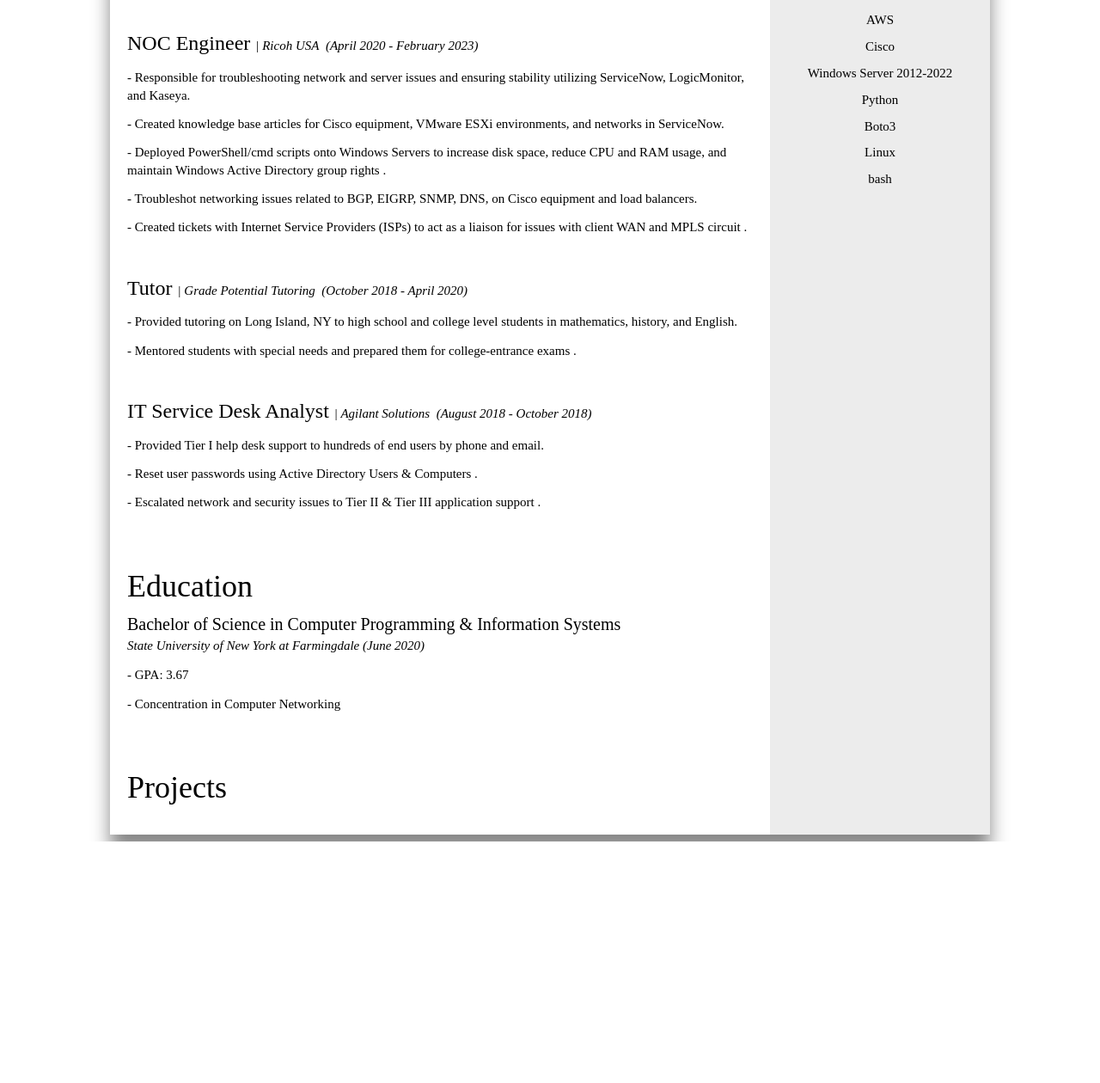
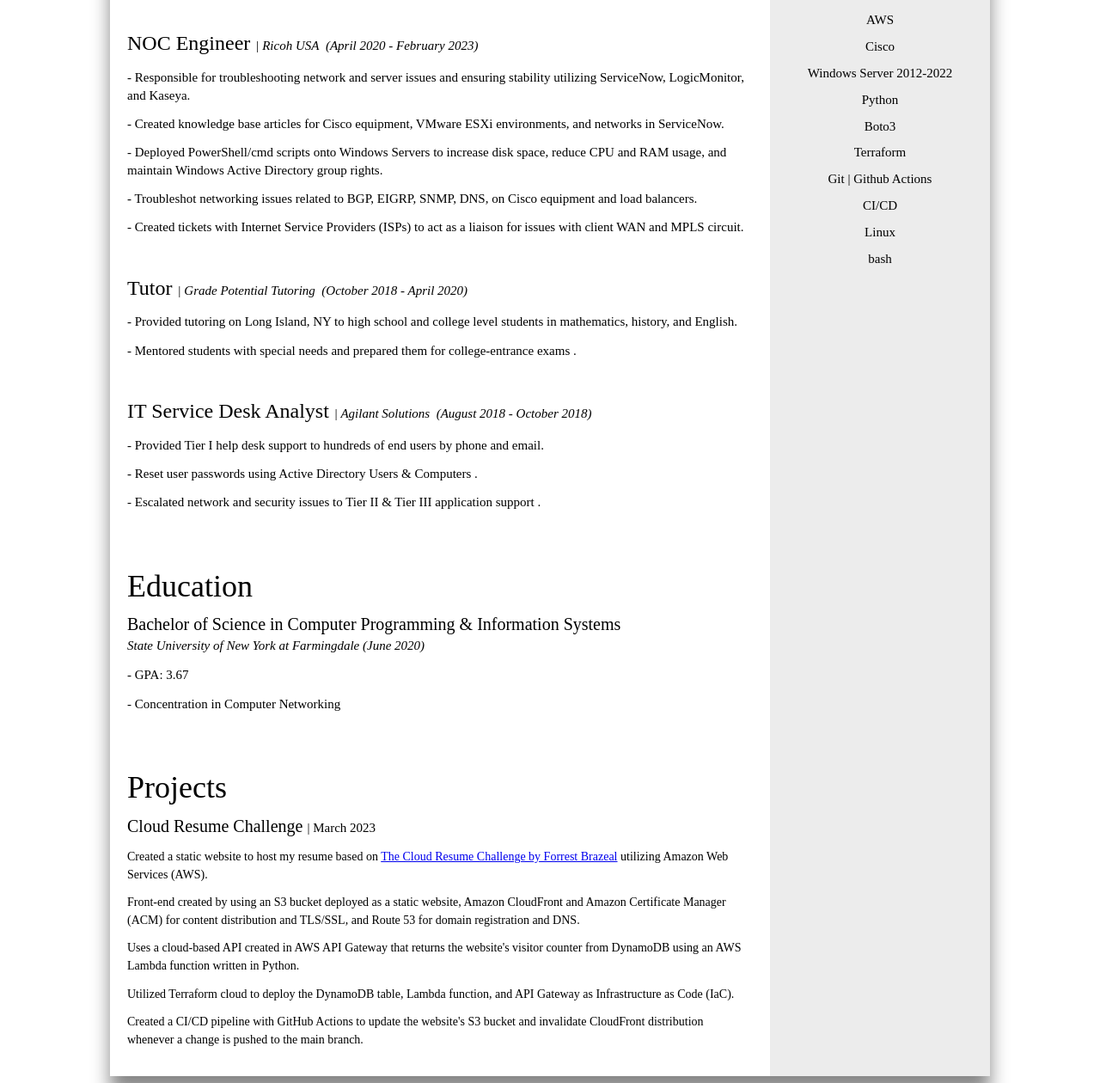
Before and after one commit to tzaman98/cloud-resume, a website: page cloud-site/index.html in a window 1280 px wide. Shown: the part 271-1531 px from the top of the page at 86% size. Before the commit the page ends 1250 px from the top, so only its background shows below. Drawn offline with Linux system fonts and the light colour scheme; no server answers; a script that the page names is missing.

Commit message:
Updated index.html

```diff
--- a/cloud-site/index.html
+++ b/cloud-site/index.html
@@ -2,7 +2,7 @@
 <html lang="en">
 <head>
     <script>
-        fetch('https://e0jn3s5wx8.execute-api.us-east-1.amazonaws.com/dev')
+        fetch('https://1r6lt714od.execute-api.us-east-1.amazonaws.com/dev/GET')
             .then(response => response.json())
             .then((data) => {
                 document.getElementById("counter").innerText = data.body;
@@ -49,9 +49,9 @@
                             <h1 class="job_title">NOC Engineer <span class='company'>| Ricoh USA&nbsp;&nbsp;(April 2020 - February 2023)</span></h1>
                             <h2 class="job_description">- Responsible for troubleshooting network and server issues and ensuring stability utilizing ServiceNow, LogicMonitor, and Kaseya.</h2>
                             <h2 class="job_description">- Created knowledge base articles for Cisco equipment, VMware ESXi environments, and networks in ServiceNow.</h2>
-                            <h2 class="job_description">- Deployed PowerShell/cmd scripts onto Windows Servers to increase disk space, reduce CPU and RAM usage, and maintain Windows Active Directory group rights .</h2>
+                            <h2 class="job_description">- Deployed PowerShell/cmd scripts onto Windows Servers to increase disk space, reduce CPU and RAM usage, and maintain Windows Active Directory group rights.</h2>
                             <h2 class="job_description">- Troubleshot networking issues related to BGP, EIGRP, SNMP, DNS, on Cisco equipment and load balancers.</h2>
-                            <h2 class="job_description">- Created tickets with Internet Service Providers (ISPs) to act as a liaison for issues with client WAN and MPLS circuit .</h2>
+                            <h2 class="job_description">- Created tickets with Internet Service Providers (ISPs) to act as a liaison for issues with client WAN and MPLS circuit.</h2>
                         </div>
 
                         <div class="job">
@@ -87,6 +87,14 @@
                 <div class="project_header">
                     <h1>Projects</h1>
                 </div>
+                <div class="project_title">
+                    <h1 class="project_title">Cloud Resume Challenge <span class='project_date'>| March 2023</span></h1>
+                    <h2 class="project_description">Created a static website to host my resume based on <a href="https://cloudresumechallenge.dev/docs/the-challenge/" target="_blank">The Cloud Resume Challenge by Forrest Brazeal</a> utilizing Amazon Web Services (AWS). </h2>
+                    <h2 class="project_description">Front-end created by using an S3 bucket deployed as a static website, Amazon CloudFront and Amazon Certificate Manager (ACM) for content distribution and TLS/SSL, and Route 53 for domain registration and DNS. </h2>
+                    <h2 class="project_description">Uses a cloud-based API created in AWS API Gateway that returns the website's visitor counter from DynamoDB using an AWS Lambda function written in Python. </h2>
+                    <h2 class="project_description"> Utilized Terraform cloud to deploy the DynamoDB table, Lambda function, and API Gateway as Infrastructure as Code (IaC). </h2>
+                    <h2 class="project_description"> Created a CI/CD pipeline with GitHub Actions to update the website's S3 bucket and invalidate CloudFront distribution whenever a change is pushed to the main branch.</h2>
+                </div>
             </div>
         </div>
 
@@ -102,6 +110,9 @@
             <h1>Windows Server 2012-2022</h1>
             <h1>Python</h1>
             <h1>Boto3</h1>
+            <h1>Terraform</h1>
+            <h1>Git | Github Actions</h1>
+            <h1>CI/CD</h1>
             <h1>Linux</h1>
             <h1>bash</h1>
           </div>
```
